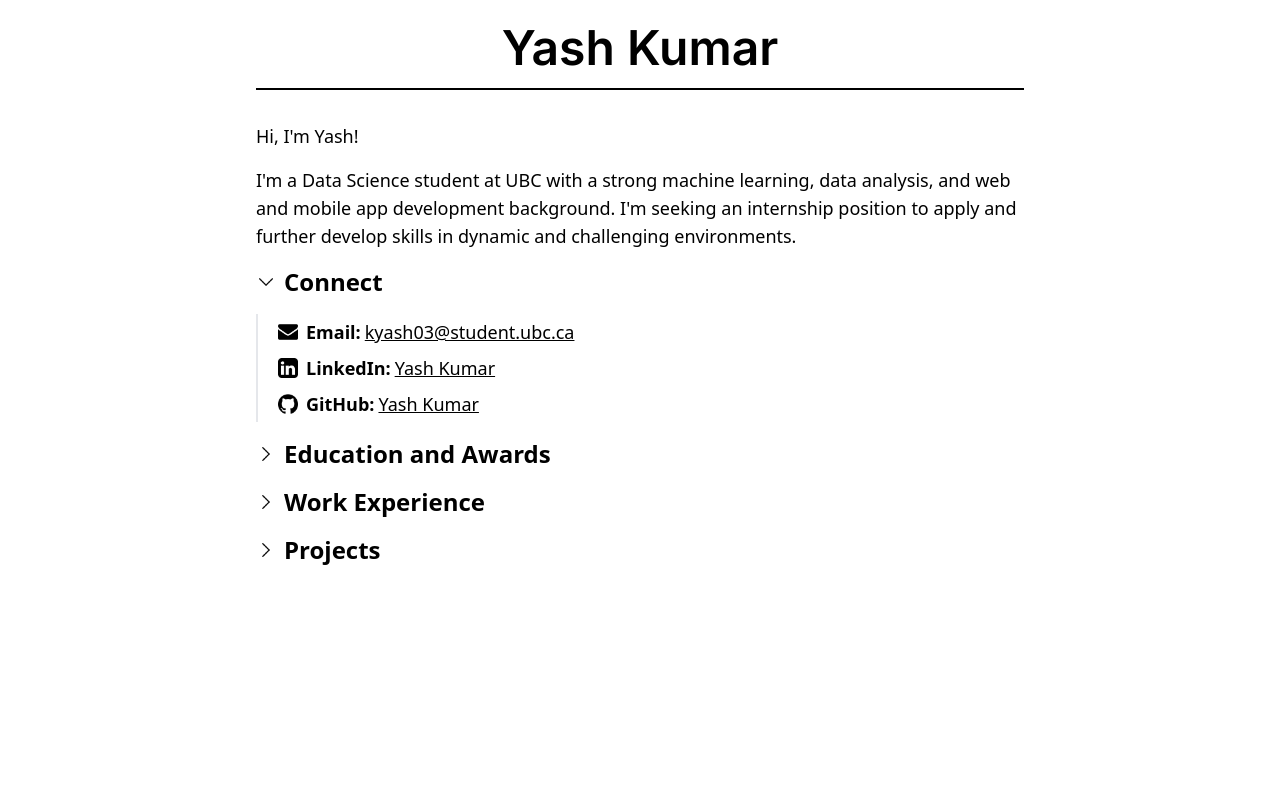
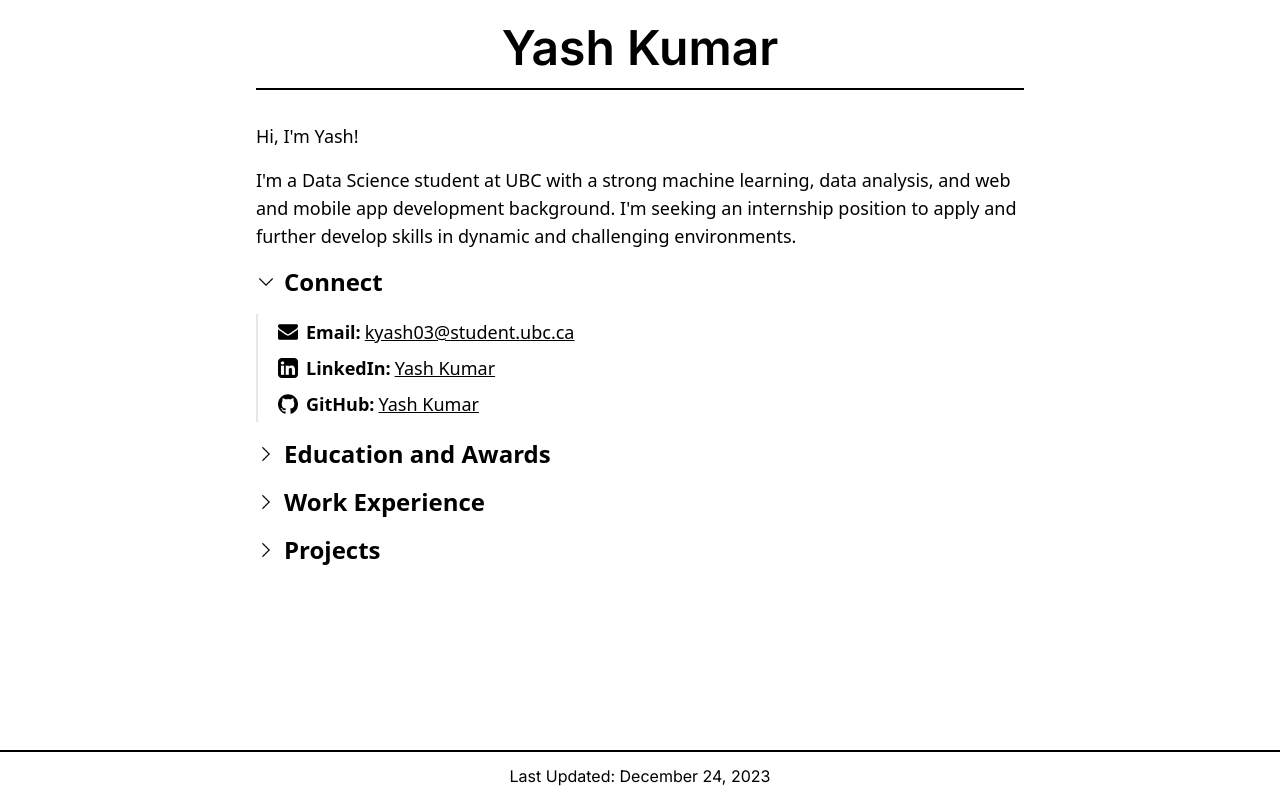
Before and after one commit to KYash03/PersonalWebsite, a Next.js app: page / in a window 1280 px wide. Built offline with nearby package versions, Linux system fonts and the light colour scheme.

Commit message:
added fotoer

```diff
--- /dev/null
+++ b/app/components/Footer.tsx
@@ -0,0 +1,8 @@
+export default function Connect() {
+  const lastUpdatedDate = "December 24, 2023";
+  return (
+    <div className="text-center py-3 border-t-2 border-black mt-10">
+      <p>Last Updated: {lastUpdatedDate}</p>
+    </div>
+  );
+}
--- a/app/components/Projects.tsx
+++ b/app/components/Projects.tsx
@@ -1,6 +1,4 @@
 import Image from "next/image";
-// If using FontAwesome, import the icon
-// import { FaExternalLinkAlt } from 'react-icons/fa';
 
 export default function Projects() {
   const projects = [
--- a/app/page.tsx
+++ b/app/page.tsx
@@ -4,11 +4,13 @@ import ConnectButton from "./components/ConnectButton";
 import EducationButton from "./components/EducationButton";
 import WorkExperienceButton from "./components/WorkExperienceButton";
 import ProjectsButton from "./components/ProjectsButton";
+import Footer from "./components/Footer";
 
 export default function Home() {
   return (
-    <main className="min-h-screen">
+    <div className="flex flex-col min-h-screen">
       <Header />
+      <main className="flex-grow">
         <div className="flex font-sans text-lg">
           <div className="w-full max-w-screen-md flex flex-col space-y-4 mx-auto">
             <Intro />
@@ -19,5 +21,7 @@ export default function Home() {
           </div>
         </div>
       </main>
+      <Footer />
+    </div>
   );
 }
```
Lines whose indentation alone changed are shown as unchanged.
